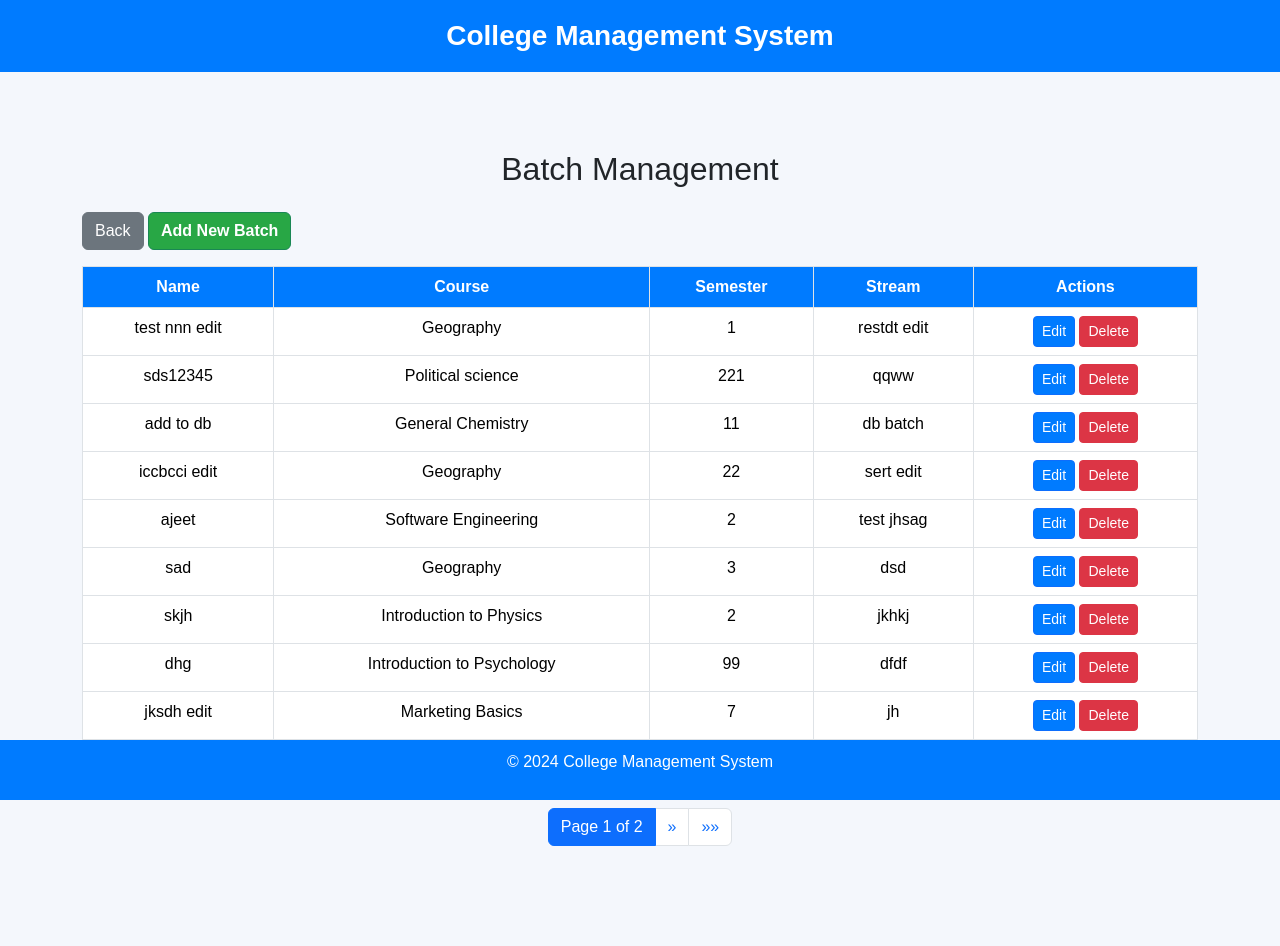
After one commit to AJEETKSINGH1001/College-Management-System, a Django app: page /batches/ in a window 1280 px wide. The commit adds this page. Run offline with Django 4.2, Linux system fonts and the light colour scheme; a user stored in the database is signed in; data comes from the database, SQL or seed files in the repository; both versions use the stored data as it was after the commit.

Commit message:
College Management System Commit 5

```diff
--- a/core/models.py
+++ b/core/models.py
@@ -149,3 +149,25 @@ class Module(models.Model):
 
     def __str__(self):
         return f"{self.name} ({self.code}) - {self.courses.name}"
+
+# core/models.py
+
+from django.db import models
+
+class Course(models.Model):
+    name = models.CharField(max_length=100)
+    code = models.CharField(max_length=10)
+    # Other fields...
+
+    def __str__(self):
+        return self.name
+
+class Batch(models.Model):
+    name = models.CharField(max_length=100)
+    courses = models.ForeignKey(Courses, on_delete=models.CASCADE, related_name="batches")
+    semester = models.IntegerField()
+    stream = models.CharField(max_length=100, blank=True, null=True)  # Optional stream
+    created_at = models.DateTimeField(auto_now_add=True)
+
+    def __str__(self):
+        return f"{self.name} - {self.courses.name}"
--- /dev/null
+++ b/core/templates/batches/batch_list.html
@@ -0,0 +1,182 @@
+<!DOCTYPE html>
+<html lang="en">
+
+<head>
+    <meta charset="UTF-8">
+    <meta name="viewport" content="width=device-width, initial-scale=1.0">
+    <title>Batch Management</title>
+    <link href="https://cdn.jsdelivr.net/npm/bootstrap@5.3.0-alpha1/dist/css/bootstrap.min.css" rel="stylesheet">
+    <style>
+        body {
+            font-family: 'Arial', sans-serif;
+            background-color: #f4f7fc;
+            margin-bottom: 100px; /* Ensure space for footer */
+        }
+
+        /* Header Styles */
+        .header {
+            background-color: #007bff; /* Dark background */
+            color: white;
+            padding: 15px 0;
+            text-align: center;
+            font-size: 1.75rem;
+            font-weight: bold;
+            margin-bottom: 20px;
+        }
+
+        /* Footer Styles */
+        .footer {
+            background-color: #007bff; /* Dark background for footer */
+            color: white;
+            padding: 10px 0;
+            text-align: center;
+            position: fixed;
+            width: 100%;
+            bottom: 0;
+        }
+
+        .container {
+            padding-top: 30px;
+        }
+
+        .btn-success {
+            background-color: #28a745;
+            font-weight: bold;
+        }
+
+        .btn-success:hover {
+            background-color: #218838;
+        }
+
+        .btn-primary {
+            background-color: #007bff;
+        }
+
+        .btn-primary:hover {
+            background-color: #0056b3;
+        }
+
+        .btn-danger {
+            background-color: #dc3545;
+        }
+
+        .btn-danger:hover {
+            background-color: #c82333;
+        }
+
+        .btn-secondary {
+            background-color: #6c757d;
+        }
+
+        .btn-secondary:hover {
+            background-color: #5a6268;
+        }
+
+        .table th,
+        .table td {
+            text-align: center;
+        }
+
+        .table th {
+            background-color: #007bff;
+            color: white;
+        }
+
+        .table tbody tr:hover {
+            background-color: #f1f1f1;
+        }
+
+        /* Pagination styles */
+        .pagination {
+            justify-content: center;
+            margin-top: 20px;
+        }
+    </style>
+</head>
+
+<body>
+    <!-- Header Section -->
+    <div class="header">
+        College Management System
+    </div>
+
+    <!-- Main content -->
+    <div class="container mt-5">
+        <h2 class="text-center mb-4">Batch Management</h2>
+
+        <!-- Back Button (modified) -->
+        <button onclick="window.history.back();" class="btn btn-secondary mb-3">Back</button>
+        <a href="{% url 'batch_add' %}" class="btn btn-success mb-3">Add New Batch</a>
+
+        <!-- Table displaying batches -->
+        <table class="table table-bordered">
+            <thead>
+                <tr>
+                    <th>Name</th>
+                    <th>Course</th>
+                    <th>Semester</th>
+                    <th>Stream</th>
+                    <th>Actions</th>
+                </tr>
+            </thead>
+            <tbody>
+                {% for batch in page_obj %}
+                <tr>
+                    <td>{{ batch.name }}</td>
+                    <td>{{ batch.courses.name }}</td>
+                    <td>{{ batch.semester }}</td>
+                    <td>{{ batch.stream }}</td>
+                    <td>
+                        <a href="{% url 'batch_edit' batch.id %}" class="btn btn-primary btn-sm">Edit</a>
+                        <a href="{% url 'batch_delete' batch.id %}" class="btn btn-danger btn-sm">Delete</a>
+                    </td>
+                </tr>
+                {% endfor %}
+            </tbody>
+        </table>
+
+        <!-- Pagination Controls -->
+        <nav>
+            <ul class="pagination">
+                {% if page_obj.has_previous %}
+                    <li class="page-item">
+                        <a class="page-link" href="?page=1" aria-label="First">
+                            <span aria-hidden="true">&laquo;&laquo;</span>
+                        </a>
+                    </li>
+                    <li class="page-item">
+                        <a class="page-link" href="?page={{ page_obj.previous_page_number }}" aria-label="Previous">
+                            <span aria-hidden="true">&laquo;</span>
+                        </a>
+                    </li>
+                {% endif %}
+
+                <li class="page-item active">
+                    <span class="page-link">
+                        Page {{ page_obj.number }} of {{ page_obj.paginator.num_pages }}
+                    </span>
+                </li>
+
+                {% if page_obj.has_next %}
+                    <li class="page-item">
+                        <a class="page-link" href="?page={{ page_obj.next_page_number }}" aria-label="Next">
+                            <span aria-hidden="true">&raquo;</span>
+                        </a>
+                    </li>
+                    <li class="page-item">
+                        <a class="page-link" href="?page={{ page_obj.paginator.num_pages }}" aria-label="Last">
+                            <span aria-hidden="true">&raquo;&raquo;</span>
+                        </a>
+                    </li>
+                {% endif %}
+            </ul>
+        </nav>
+    </div>
+
+    <!-- Footer Section -->
+    <div class="footer">
+        <p>© 2024 College Management System</p>
+    </div>
+</body>
+
+</html>
--- a/core/urls.py
+++ b/core/urls.py
@@ -39,6 +39,10 @@ urlpatterns = [
     path('courses/<int:course_id>/modules/<int:module_id>/delete/', views.module_delete, name='delete_module'),
     #path('courses/add/', views.course_form, name='add_course'),
     path('courses/<int:course_id>/delete/', views.course_delete, name='course_delete'),
+    path('batches/', views.batch_list, name='batch_list'),
+    path('batches/add/', views.batch_add, name='batch_add'),
+    path('batches/<int:batch_id>/edit/', views.batch_edit, name='batch_edit'),
+    path('batches/<int:batch_id>/delete/', views.batch_delete, name='batch_delete'),
 
 ]
 
--- a/core/views.py
+++ b/core/views.py
@@ -650,3 +650,65 @@ def module_delete(request, course_id, module_id):
     module = get_object_or_404(Module, id=module_id)
     module.delete()
     return redirect('module_list', course_id=course_id)
+
+
+
+# core/views.py
+
+from django.shortcuts import render, redirect, get_object_or_404
+from .models import Batch, Course
+from .forms import BatchForm
+@staff_member_required
+def batch_list(request):
+    batches = Batch.objects.all()
+    paginator = Paginator(batches, 10)  # Show 10 batches per page
+
+    page_number = request.GET.get('page')  # Get current page number from URL
+    page_obj = paginator.get_page(page_number)  # Get the page object for the current page
+
+    return render(request, 'batches/batch_list.html', {'page_obj': page_obj})
+
+from django.shortcuts import render, redirect
+from .forms import BatchForm
+
+@staff_member_required
+def batch_add(request):
+    if request.method == 'POST':
+        form = BatchForm(request.POST)
+        if form.is_valid():
+            try:
+                batch = form.save()  # Save the form without committing
+                batch.courses = form.cleaned_data['courses']  # Explicitly set the course
+                print(f"Debug: Batch before saving - {batch}")
+                batch.save()  # Save the batch instance
+                print("Batch saved successfully.")
+                return redirect('batch_list')  # Redirect to batch list
+            except Exception as e:
+                print(f"Error during batch save: {e}")
+        else:
+            print("Form errors:", form.errors)  # Print form errors
+    else:
+        form = BatchForm()
+
+    return render(request, 'batches/batch_form.html', {'form': form})
+
+@staff_member_required
+def batch_edit(request, batch_id):
+    batch = get_object_or_404(Batch, id=batch_id)
+    if request.method == 'POST':
+        form = BatchForm(request.POST, instance=batch)
+        if form.is_valid():
+            form.save()
+            return redirect('batch_list')
+    else:
+        form = BatchForm(instance=batch)
+
+    return render(request, 'batches/batch_form.html', {'form': form})
+
+@staff_member_required
+def batch_delete(request, batch_id):
+    batch = get_object_or_404(Batch, id=batch_id)
+    if request.method == 'POST':
+        batch.delete()
+        return redirect('batch_list')
+    return render(request, 'batches/batch_confirm_delete.html', {'batch': batch})
```
Also changed, not shown: core/admin.py (+15 -0 lines), core/forms.py (+19 -0 lines), core/templates/batches/batch_confirm_delete.html (added, +100 -0 lines), core/templates/batches/batch_form.html (added, +151 -0 lines), core/templates/core/admin_dashboard.html (+21 -8 lines), core/templates/core/faculty_dashboard.html (+33 -10 lines), core/migrations/0022_course_batch.py (added), core/migrations/0023_rename_course_batch_courses.py (added), core/migrations/0024_alter_courses_code.py (added), core/migrations/0025_alter_batch_courses.py (added), core/migrations/0026_alter_courses_code.py (added), db.sqlite3.
